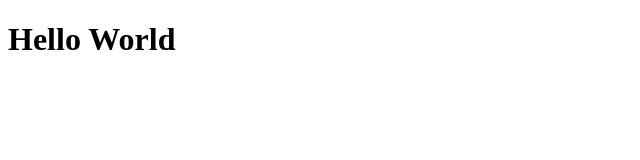
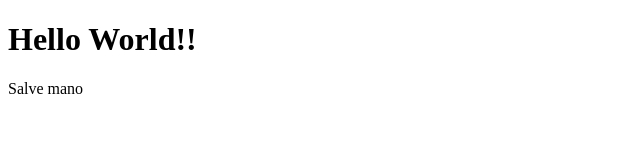
Before and after one commit to eujotag/GitGithub-Oficina, a plain HTML site: page index.html in a window 1280 px wide. Shown: the whole page, without its empty margins (0-640 px from the left). Drawn offline with Linux system fonts and the light colour scheme.

Commit message:
salve mano

```diff
--- a/index.html
+++ b/index.html
@@ -6,6 +6,7 @@
     <title>Document</title>
 </head>
 <body>
-    <h1> Hello World </h1>
+    <h1> Hello World!! </h1>
+    <p>Salve mano</p>
 </body>
 </html>
```
